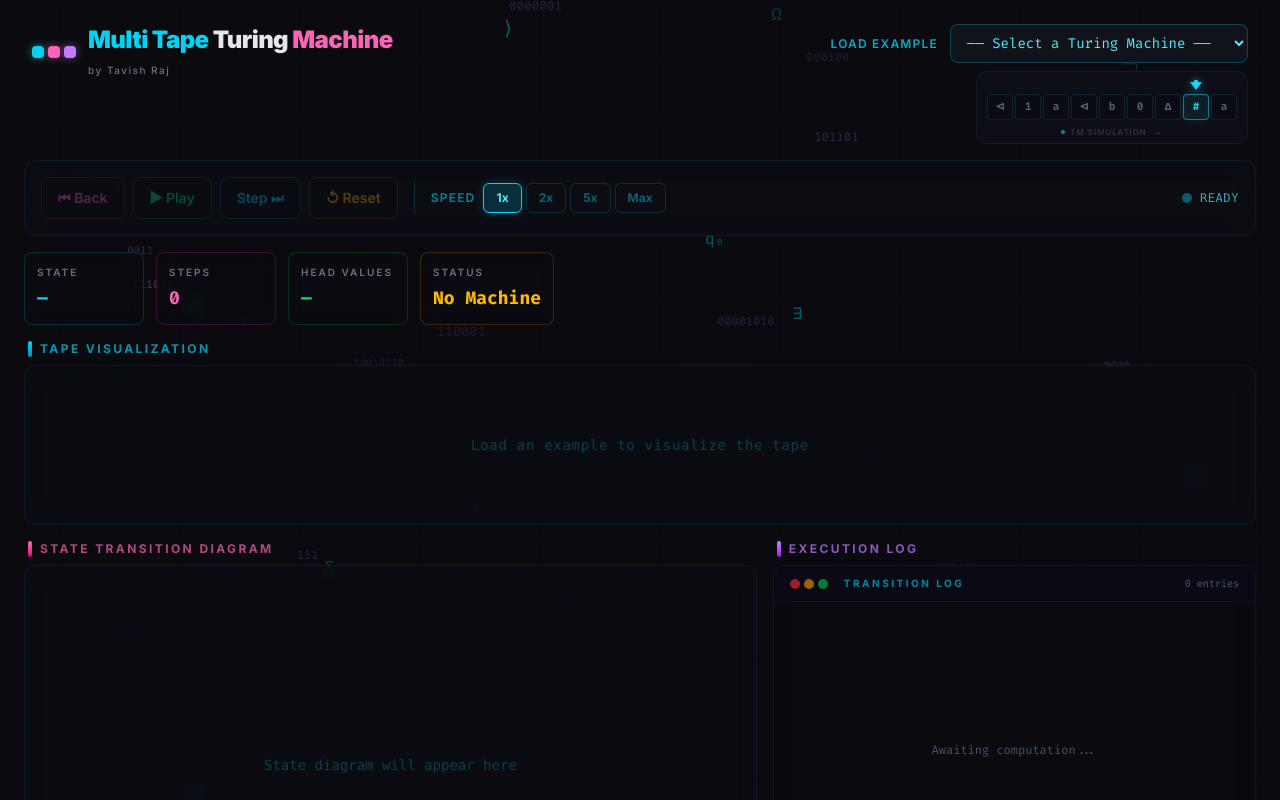
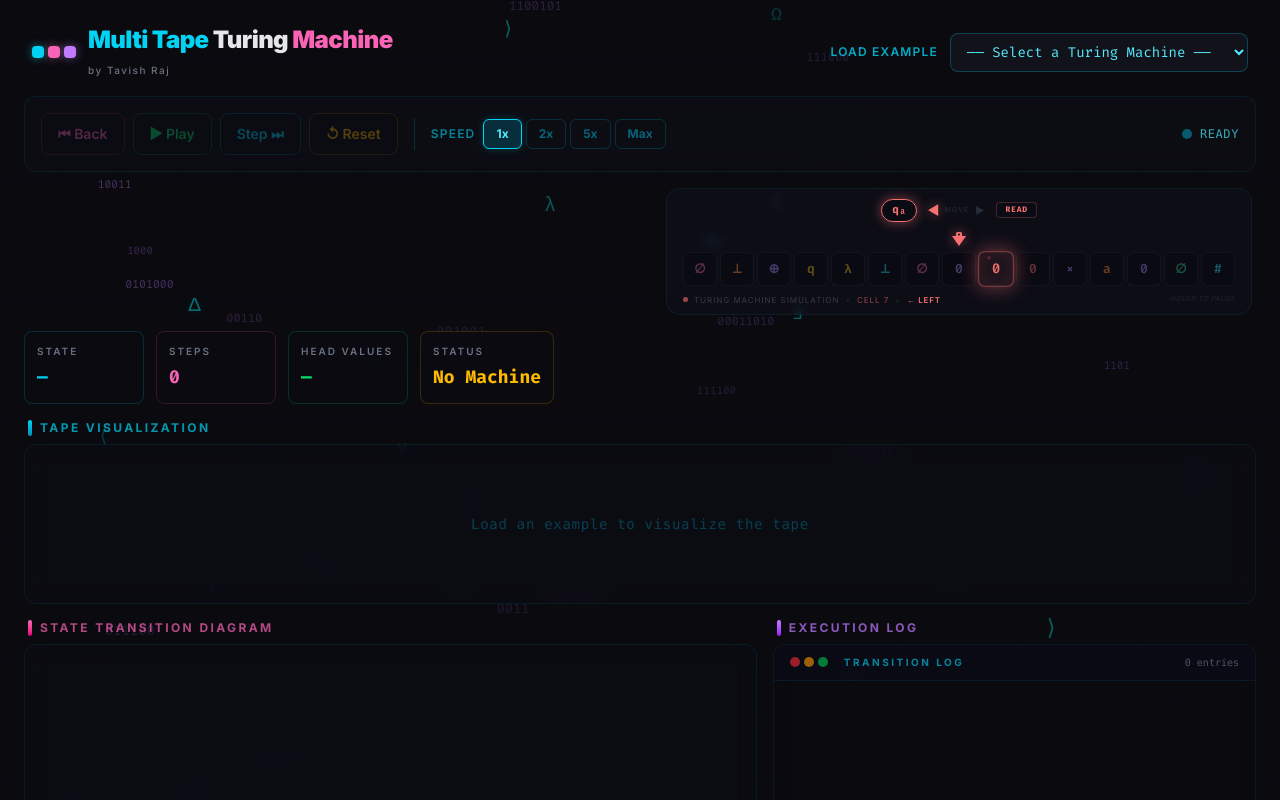
Before and after one commit to tavishraj/Multi-Tape-TM-Visualizer, a React (Vite) app: page / in a window 1280 px wide. Shown: the top 800 px of the page. Built offline with nearby package versions, Linux system fonts and the light colour scheme.

Commit message:
feat: enhanced mini TM animation - larger, more colorful, repositioned below controls

```diff
--- a/src/components/Dashboard.tsx
+++ b/src/components/Dashboard.tsx
@@ -44,7 +44,7 @@ export default function Dashboard() {
       {/* Main content */}
       <div className="relative z-10 flex flex-col w-full min-h-screen p-4 lg:p-6 gap-4">
         {/* Header */}
-        <header className="flex flex-wrap items-start justify-between gap-4 px-2">
+        <header className="flex flex-wrap items-center justify-between gap-4 px-2">
           <div className="flex items-center gap-3">
             <div className="flex items-center gap-1">
               <div className="w-3 h-3 rounded-sm bg-cyan-400 shadow-[0_0_10px_rgba(34,211,238,0.5)]" />
@@ -69,12 +69,11 @@ export default function Dashboard() {
             </div>
           </div>
 
-          <div className="flex flex-col items-end gap-2">
+          <div className="flex items-center gap-4">
             <ExampleSelector
               onSelect={handleSelectExample}
               currentId={currentExampleId}
             />
-            <MiniTapeAnimation />
           </div>
         </header>
 
@@ -96,7 +95,9 @@ export default function Dashboard() {
           </div>
         )}
 
-        {/* Control Center */}
+        {/* Control Center + Mini Animation */}
+        <div className="flex items-start gap-4">
+          <div className="flex-1">
             <ControlCenter
               simStatus={simStatus}
               speed={speed}
@@ -108,6 +109,13 @@ export default function Dashboard() {
               onReset={reset}
               hasDefinition={!!definition}
             />
+          </div>
+        </div>
+
+        {/* Interactive TM Animation */}
+        <div className="flex justify-end px-1">
+          <MiniTapeAnimation />
+        </div>
 
         {/* Metrics */}
         <MetricsPanel snapshot={snapshot} simStatus={simStatus} />
--- a/src/components/MiniTapeAnimation.tsx
+++ b/src/components/MiniTapeAnimation.tsx
@@ -1,32 +1,78 @@
-import { useEffect, useRef, useState } from 'react';
+import { useEffect, useRef, useState, useCallback } from 'react';
 
-// Mini Turing Machine tape animation — decorative, cyberpunk themed
-const CELL_COUNT = 9;
-const SYMBOLS = ['0', '1', 'Δ', '⊳', '⊲', '#', 'a', 'b', '×'];
+// Neon color palette — fun & vibrant combos
+const NEON_COLORS = [
+  { main: '#22d3ee', glow: 'rgba(34,211,238,0.5)', bg: 'rgba(34,211,238,0.08)' },   // cyan
+  { main: '#f472b6', glow: 'rgba(244,114,182,0.5)', bg: 'rgba(244,114,182,0.08)' }, // pink
+  { main: '#a78bfa', glow: 'rgba(167,139,250,0.5)', bg: 'rgba(167,139,250,0.08)' }, // purple
+  { main: '#34d399', glow: 'rgba(52,211,153,0.5)', bg: 'rgba(52,211,153,0.08)' },   // emerald
+  { main: '#fbbf24', glow: 'rgba(251,191,36,0.5)', bg: 'rgba(251,191,36,0.08)' },   // amber
+  { main: '#fb923c', glow: 'rgba(251,146,60,0.5)', bg: 'rgba(251,146,60,0.08)' },   // orange
+  { main: '#f87171', glow: 'rgba(248,113,113,0.5)', bg: 'rgba(248,113,113,0.08)' }, // red
+  { main: '#60a5fa', glow: 'rgba(96,165,250,0.5)', bg: 'rgba(96,165,250,0.08)' },   // blue
+];
+
+const CELL_COUNT = 15;
+const SYMBOLS = ['0', '1', 'Δ', '⊳', '⊲', '#', 'a', 'b', '×', 'λ', '⊕', '∅', '→', '⟂', 'q'];
+
+function randomSymbol() {
+  return SYMBOLS[Math.floor(Math.random() * SYMBOLS.length)];
+}
+
+function randomColor() {
+  return NEON_COLORS[Math.floor(Math.random() * NEON_COLORS.length)];
+}
+
+interface CellData {
+  symbol: string;
+  color: typeof NEON_COLORS[0];
+}
 
 export default function MiniTapeAnimation() {
-  const [headPos, setHeadPos] = useState(4);
-  const [cells, setCells] = useState<string[]>(() =>
-    Array.from({ length: CELL_COUNT }, () => SYMBOLS[Math.floor(Math.random() * SYMBOLS.length)])
+  const [headPos, setHeadPos] = useState(7);
+  const [cells, setCells] = useState<CellData[]>(() =>
+    Array.from({ length: CELL_COUNT }, () => ({
+      symbol: randomSymbol(),
+      color: randomColor(),
+    }))
   );
   const [writing, setWriting] = useState(false);
   const [direction, setDirection] = useState<'R' | 'L'>('R');
+  const [activeColor, setActiveColor] = useState(NEON_COLORS[0]);
+  const [stateLabel, setStateLabel] = useState('q₀');
+  const [sparkles, setSparkles] = useState<{ id: number; x: number }[]>([]);
+  const sparkleId = useRef(0);
   const timeoutRef = useRef<ReturnType<typeof setTimeout>>();
   const [paused, setPaused] = useState(false);
 
+  const states = ['q₀', 'q₁', 'q₂', 'q₃', 'q₄', 'qₐ', 'qᵣ'];
+
+  const spawnSparkle = useCallback((pos: number) => {
+    const id = sparkleId.current++;
+    setSparkles((prev) => [...prev, { id, x: pos }]);
+    setTimeout(() => {
+      setSparkles((prev) => prev.filter((s) => s.id !== id));
+    }, 600);
+  }, []);
+
   useEffect(() => {
     const tick = () => {
-      // Simulate a TM step: write, then move
+      const newColor = randomColor();
+      setActiveColor(newColor);
       setWriting(true);
 
       timeoutRef.current = setTimeout(() => {
-        // Write a random symbol at head
+        // Write a new symbol with a new color at head position
         setCells((prev) => {
           const next = [...prev];
-          next[headPos] = SYMBOLS[Math.floor(Math.random() * SYMBOLS.length)];
+          next[headPos] = { symbol: randomSymbol(), color: newColor };
           return next;
         });
+        spawnSparkle(headPos);
         setWriting(false);
+
+        // Transition state randomly
+        setStateLabel(states[Math.floor(Math.random() * states.length)]);
 
         // Move head
         timeoutRef.current = setTimeout(() => {
@@ -39,20 +85,19 @@ export default function MiniTapeAnimation() {
               setDirection('R');
               return prev + 1;
             }
-            // Random direction change occasionally
-            if (Math.random() < 0.3) {
+            if (Math.random() < 0.25) {
               const newDir = Math.random() < 0.5 ? 'R' : 'L';
               setDirection(newDir);
               return newDir === 'R' ? prev + 1 : prev - 1;
             }
             return direction === 'R' ? prev + 1 : prev - 1;
           });
-        }, 350);
-      }, 400);
+        }, 300);
+      }, 350);
     };
 
     if (!paused) {
-      timeoutRef.current = setTimeout(tick, 900);
+      timeoutRef.current = setTimeout(tick, 750);
     }
 
     return () => {
@@ -67,15 +112,53 @@ export default function MiniTapeAnimation() {
       onMouseLeave={() => setPaused(false)}
       title="Interactive Turing Machine — hover to pause"
     >
+      {/* State bubble + direction */}
+      <div className="mini-tape-status-row">
+        <div
+          className="mini-tape-state-bubble"
+          style={{
+            borderColor: activeColor.main,
+            color: activeColor.main,
+            boxShadow: `0 0 12px ${activeColor.glow}`,
+          }}
+        >
+          {stateLabel}
+        </div>
+        <div className="mini-tape-arrows">
+          <span
+            className={`mini-tape-arrow ${direction === 'L' ? 'active' : ''}`}
+            style={direction === 'L' ? { color: activeColor.main, textShadow: `0 0 8px ${activeColor.glow}` } : {}}
+          >
+            ◀
+          </span>
+          <span className="mini-tape-arrow-label">move</span>
+          <span
+            className={`mini-tape-arrow ${direction === 'R' ? 'active' : ''}`}
+            style={direction === 'R' ? { color: activeColor.main, textShadow: `0 0 8px ${activeColor.glow}` } : {}}
+          >
+            ▶
+          </span>
+        </div>
+        <div className="mini-tape-info">
+          <span className="mini-tape-info-tag" style={{ borderColor: `${activeColor.main}40`, color: activeColor.main }}>
+            {writing ? 'WRITE' : 'READ'}
+          </span>
+        </div>
+      </div>
+
       {/* Head indicator row */}
       <div className="mini-tape-head-row">
         {Array.from({ length: CELL_COUNT }).map((_, i) => (
           <div key={i} className="mini-tape-head-slot">
             {i === headPos && (
-              <div className={`mini-tape-head ${writing ? 'writing' : ''}`}>
-                <svg width="14" height="10" viewBox="0 0 14 10" fill="none">
-                  <path d="M7 10L1 2h12L7 10z" fill="currentColor" />
-                  <rect x="5" y="0" width="4" height="3" rx="1" fill="currentColor" />
+              <div
+                className={`mini-tape-head ${writing ? 'writing' : ''}`}
+                style={{ color: activeColor.main, filter: `drop-shadow(0 0 6px ${activeColor.glow})` }}
+              >
+                <svg width="18" height="14" viewBox="0 0 18 14" fill="none">
+                  <path d="M9 14L2 4h14L9 14z" fill="currentColor" />
+                  <rect x="6" y="0" width="6" height="5" rx="1.5" fill="currentColor" />
+                  <circle cx="9" cy="2.5" r="1" fill="#0a0a0f" />
                 </svg>
               </div>
             )}
@@ -85,23 +168,62 @@ export default function MiniTapeAnimation() {
 
       {/* Tape cells */}
       <div className="mini-tape-cells">
-        {cells.map((sym, i) => (
+        {cells.map((cell, i) => {
+          const isActive = i === headPos;
+          const isWriting = isActive && writing;
+          const color = isActive ? activeColor : cell.color;
+
+          return (
+            <div
+              key={i}
+              className={`mini-tape-cell ${isActive ? 'active' : ''} ${isWriting ? 'writing' : ''}`}
+              style={
+                isActive
+                  ? {
+                      borderColor: `${color.main}80`,
+                      background: color.bg,
+                      color: color.main,
+                      boxShadow: isWriting
+                        ? `0 0 18px ${color.glow}, inset 0 0 12px ${color.bg}`
+                        : `0 0 10px ${color.glow}30`,
+                    }
+                  : {
+                      color: `${cell.color.main}60`,
+                    }
+              }
+            >
+              <span>{cell.symbol}</span>
+            </div>
+          );
+        })}
+
+        {/* Sparkle effects */}
+        {sparkles.map((s) => (
           <div
-            key={i}
-            className={`mini-tape-cell ${i === headPos ? 'active' : ''} ${
-              i === headPos && writing ? 'writing' : ''
-            }`}
-          >
-            <span>{sym}</span>
-          </div>
+            key={s.id}
+            className="mini-tape-sparkle"
+            style={{
+              left: `${s.x * 36 + 18}px`,
+              background: activeColor.main,
+              boxShadow: `0 0 12px ${activeColor.glow}`,
+            }}
+          />
         ))}
       </div>
 
-      {/* Label */}
+      {/* Bottom info bar */}
       <div className="mini-tape-label">
-        <span className="mini-tape-dot" />
-        <span>TM simulation</span>
-        <span className="mini-tape-dir">{direction === 'R' ? '→' : '←'}</span>
+        <span className="mini-tape-dot" style={{ background: activeColor.main }} />
+        <span>Turing Machine Simulation</span>
+        <span className="mini-tape-separator">•</span>
+        <span style={{ color: `${activeColor.main}90` }}>
+          Cell {headPos}
+        </span>
+        <span className="mini-tape-separator">•</span>
+        <span className="mini-tape-dir" style={{ color: activeColor.main }}>
+          {direction === 'R' ? '→ RIGHT' : '← LEFT'}
+        </span>
+        <span className="mini-tape-hover-hint">hover to pause</span>
       </div>
     </div>
   );
--- a/src/index.css
+++ b/src/index.css
@@ -140,139 +140,233 @@ select option {
 }
 
 /* ──────────────────────────────────────────────
-   MINI TAPE ANIMATION
+   MINI TAPE ANIMATION (Enhanced)
    ────────────────────────────────────────────── */
 
 .mini-tape-anim {
   display: flex;
   flex-direction: column;
   align-items: center;
-  gap: 2px;
-  padding: 6px 10px 4px;
-  border-radius: 10px;
-  background: rgba(18, 18, 30, 0.5);
+  gap: 6px;
+  padding: 10px 16px 8px;
+  border-radius: 14px;
+  background: rgba(18, 18, 30, 0.55);
   border: 1px solid rgba(34, 211, 238, 0.08);
   user-select: none;
-  transition: border-color 0.4s, background 0.4s;
+  transition: border-color 0.4s, background 0.4s, box-shadow 0.4s;
   max-width: fit-content;
+  position: relative;
+  backdrop-filter: blur(4px);
 }
 
 .mini-tape-anim:hover {
-  border-color: rgba(34, 211, 238, 0.25);
-  background: rgba(18, 18, 30, 0.7);
+  border-color: rgba(34, 211, 238, 0.2);
+  background: rgba(18, 18, 30, 0.75);
+  box-shadow: 0 0 30px rgba(34, 211, 238, 0.05);
+}
+
+/* Status row: state bubble + direction + write status */
+.mini-tape-status-row {
+  display: flex;
+  align-items: center;
+  gap: 12px;
+  width: 100%;
+  justify-content: center;
+}
+
+.mini-tape-state-bubble {
+  font-family: 'Fira Code', monospace;
+  font-size: 11px;
+  font-weight: 700;
+  padding: 2px 10px;
+  border-radius: 20px;
+  border: 1.5px solid;
+  background: rgba(10, 10, 18, 0.7);
+  transition: all 0.3s ease;
+  letter-spacing: 0.05em;
+}
+
+.mini-tape-arrows {
+  display: flex;
+  align-items: center;
+  gap: 6px;
+}
+
+.mini-tape-arrow {
+  font-size: 10px;
+  color: rgba(100, 116, 139, 0.3);
+  transition: all 0.3s ease;
+}
+
+.mini-tape-arrow.active {
+  transform: scale(1.3);
+}
+
+.mini-tape-arrow-label {
+  font-size: 7px;
+  text-transform: uppercase;
+  letter-spacing: 0.15em;
+  color: rgba(100, 116, 139, 0.3);
+  font-family: 'Inter', sans-serif;
+}
+
+.mini-tape-info {
+  display: flex;
+  align-items: center;
+}
+
+.mini-tape-info-tag {
+  font-family: 'Fira Code', monospace;
+  font-size: 8px;
+  font-weight: 700;
+  padding: 1px 8px;
+  border-radius: 4px;
+  border: 1px solid;
+  letter-spacing: 0.1em;
+  background: rgba(10, 10, 18, 0.5);
+  transition: all 0.3s ease;
 }
 
 /* Head indicator row */
 .mini-tape-head-row {
   display: flex;
-  gap: 2px;
-  height: 14px;
+  gap: 3px;
+  height: 18px;
 }
 
 .mini-tape-head-slot {
-  width: 26px;
+  width: 34px;
   display: flex;
   justify-content: center;
   align-items: flex-end;
 }
 
 .mini-tape-head {
-  color: #22d3ee;
   animation: head-bob 1.2s ease-in-out infinite;
-  transition: color 0.2s;
-  filter: drop-shadow(0 0 4px rgba(34, 211, 238, 0.5));
+  transition: color 0.25s, filter 0.25s;
 }
 
 .mini-tape-head.writing {
-  color: #f472b6;
-  filter: drop-shadow(0 0 8px rgba(244, 114, 182, 0.7));
   animation: head-write 0.35s ease-in-out;
 }
 
 @keyframes head-bob {
   0%, 100% { transform: translateY(0); }
-  50% { transform: translateY(-2px); }
+  50% { transform: translateY(-3px); }
 }
 
 @keyframes head-write {
   0% { transform: translateY(0) scale(1); }
-  50% { transform: translateY(2px) scale(1.2); }
+  50% { transform: translateY(3px) scale(1.3); }
   100% { transform: translateY(0) scale(1); }
 }
 
 /* Tape cells */
 .mini-tape-cells {
   display: flex;
-  gap: 2px;
+  gap: 3px;
+  position: relative;
 }
 
 .mini-tape-cell {
-  width: 26px;
-  height: 26px;
+  width: 34px;
+  height: 34px;
   display: flex;
   align-items: center;
   justify-content: center;
-  border: 1px solid rgba(34, 211, 238, 0.12);
-  border-radius: 4px;
+  border: 1px solid rgba(100, 116, 139, 0.1);
+  border-radius: 6px;
   background: rgba(10, 10, 18, 0.6);
   font-family: 'Fira Code', monospace;
-  font-size: 11px;
+  font-size: 13px;
   font-weight: 600;
-  color: rgba(148, 163, 184, 0.6);
+  color: rgba(148, 163, 184, 0.4);
   transition: all 0.35s cubic-bezier(0.4, 0, 0.2, 1);
 }
 
 .mini-tape-cell.active {
-  border-color: rgba(34, 211, 238, 0.5);
-  background: rgba(34, 211, 238, 0.08);
-  color: #22d3ee;
-  box-shadow: 0 0 10px rgba(34, 211, 238, 0.15), inset 0 0 8px rgba(34, 211, 238, 0.05);
+  transform: scale(1.05);
 }
 
 .mini-tape-cell.writing {
-  border-color: rgba(244, 114, 182, 0.6);
-  background: rgba(244, 114, 182, 0.12);
-  color: #f472b6;
-  box-shadow: 0 0 14px rgba(244, 114, 182, 0.25), inset 0 0 10px rgba(244, 114, 182, 0.08);
-  transform: scale(1.08);
+  transform: scale(1.12);
 }
 
-/* Label row */
+/* Sparkle effect */
+.mini-tape-sparkle {
+  position: absolute;
+  width: 6px;
+  height: 6px;
+  border-radius: 50%;
+  top: 50%;
+  transform: translateX(-50%);
+  animation: sparkle-pop 0.6s ease-out forwards;
+  pointer-events: none;
+}
+
+@keyframes sparkle-pop {
+  0% {
+    opacity: 1;
+    transform: translateX(-50%) translateY(0) scale(1);
+  }
+  100% {
+    opacity: 0;
+    transform: translateX(-50%) translateY(-20px) scale(0.3);
+  }
+}
+
+/* Bottom label row */
 .mini-tape-label {
   display: flex;
   align-items: center;
-  gap: 5px;
+  gap: 6px;
   font-size: 8px;
   font-family: 'Inter', sans-serif;
   text-transform: uppercase;
   letter-spacing: 0.12em;
-  color: rgba(148, 163, 184, 0.35);
+  color: rgba(148, 163, 184, 0.3);
   padding-top: 2px;
+  width: 100%;
+  justify-content: center;
 }
 
 .mini-tape-dot {
-  width: 4px;
-  height: 4px;
+  width: 5px;
+  height: 5px;
   border-radius: 50%;
-  background: #22d3ee;
   animation: dot-pulse 2s ease-in-out infinite;
+  flex-shrink: 0;
+}
+
+.mini-tape-separator {
+  color: rgba(100, 116, 139, 0.2);
 }
 
 @keyframes dot-pulse {
   0%, 100% { opacity: 0.4; box-shadow: none; }
-  50% { opacity: 1; box-shadow: 0 0 6px rgba(34, 211, 238, 0.6); }
+  50% { opacity: 1; box-shadow: 0 0 8px currentColor; }
 }
 
 .mini-tape-dir {
-  color: rgba(34, 211, 238, 0.4);
-  font-size: 10px;
+  font-size: 8px;
+  font-weight: 600;
+  transition: color 0.3s;
+  letter-spacing: 0.1em;
+}
+
+.mini-tape-hover-hint {
+  margin-left: auto;
+  font-size: 7px;
+  color: rgba(100, 116, 139, 0.2);
+  font-style: italic;
+  letter-spacing: 0.05em;
   transition: color 0.3s;
 }
 
 .mini-tape-anim:hover .mini-tape-label {
-  color: rgba(148, 163, 184, 0.55);
+  color: rgba(148, 163, 184, 0.5);
 }
 
-.mini-tape-anim:hover .mini-tape-dir {
-  color: rgba(34, 211, 238, 0.7);
+.mini-tape-anim:hover .mini-tape-hover-hint {
+  color: rgba(100, 116, 139, 0.5);
 }
```
Lines whose indentation alone changed are shown as unchanged.
